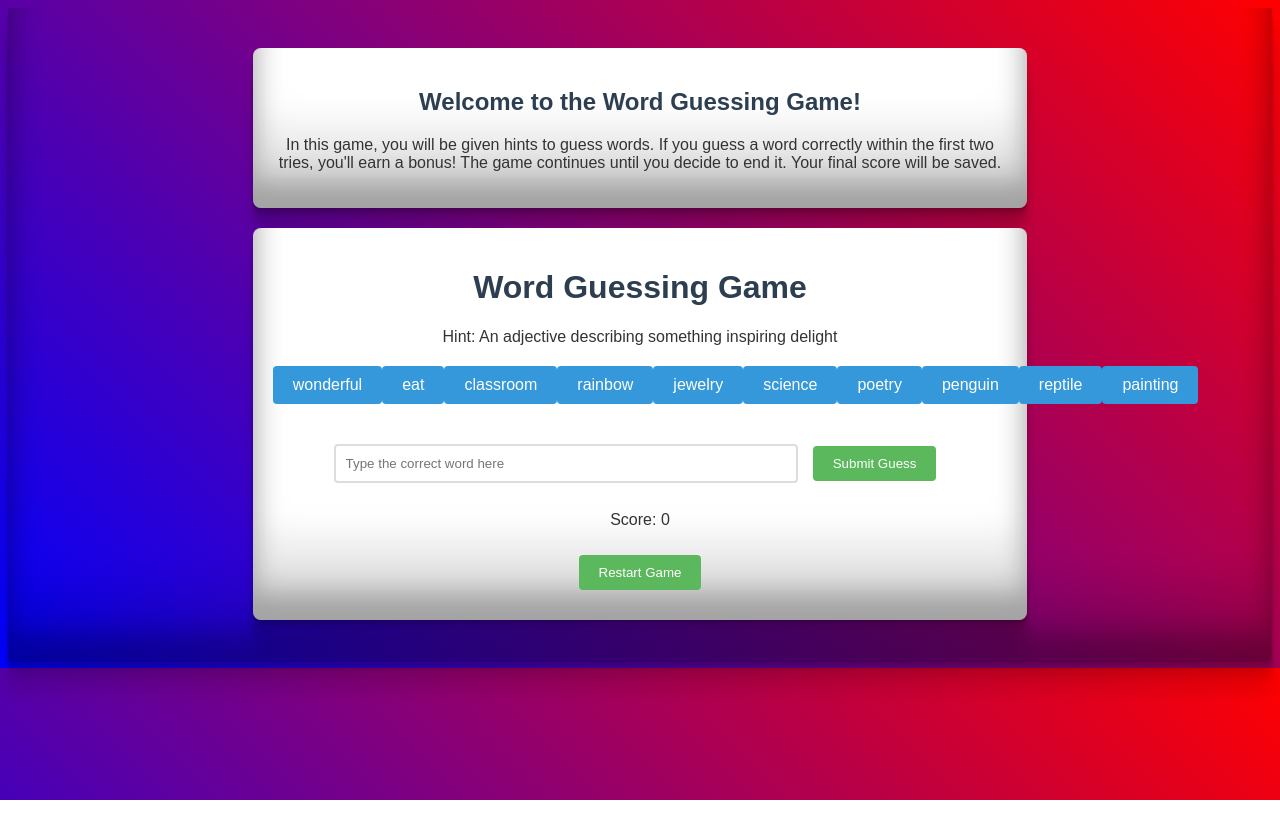
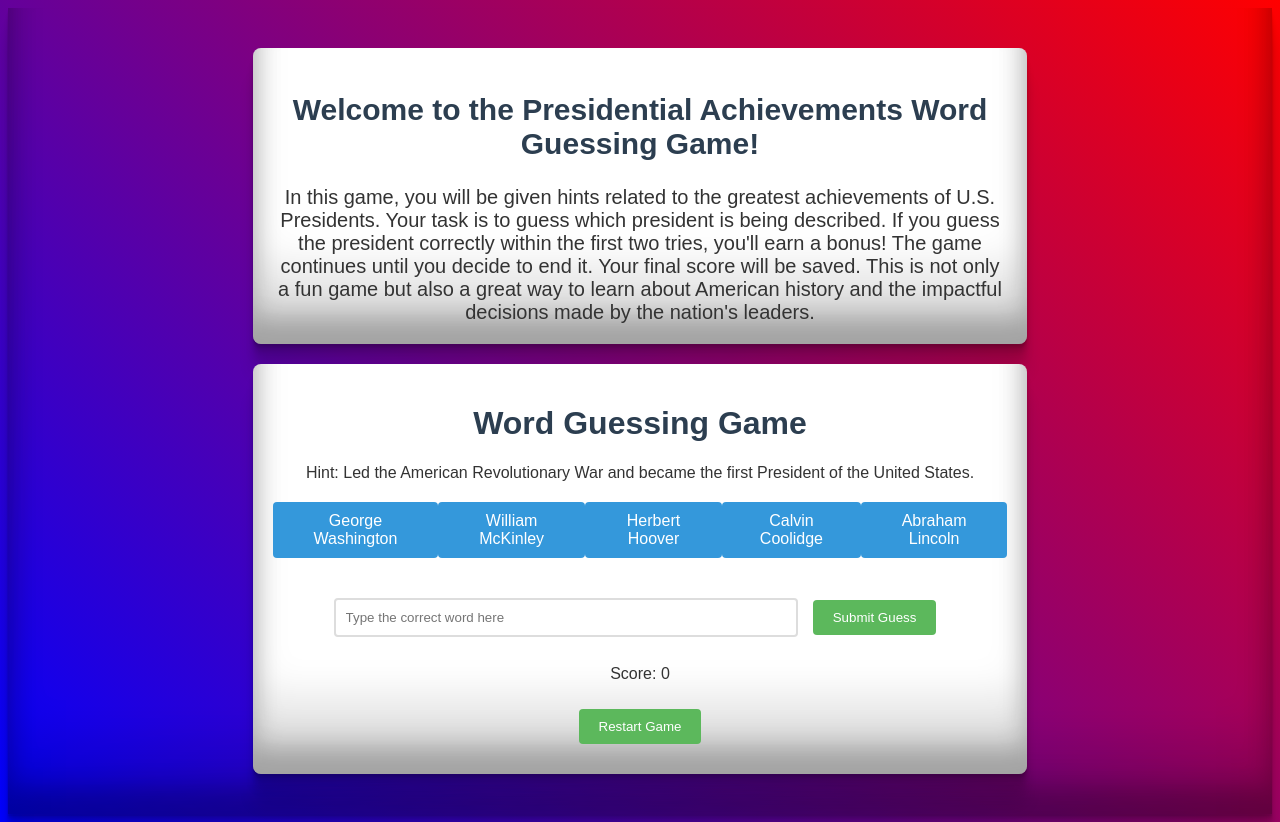
Before and after one commit to TiegoOuedraogo/President_Achievement, a plain HTML site: page index.html in a window 1280 px wide. Before the commit the page ends 800 px from the top, so only its background shows below. Drawn offline with Linux system fonts and the light colour scheme.

Commit message:
change words to presidents of the USA

```diff
--- a/index.html
+++ b/index.html
@@ -7,13 +7,11 @@
 </head>
 <body>
     <div id="introSection">
-        <h2>Welcome to the Word Guessing Game!</h2>
-        <p>In this game, you will be given hints to guess words.
-            If you guess a word correctly within the first two tries,
-            you'll earn a bonus! The game continues until you decide to end it.
-            Your final score will be saved.</p>
+        <h2>Welcome to the Presidential Achievements Word Guessing Game!</h2>
+        <div>In this game, you will be given hints related to the greatest achievements of U.S. Presidents.
+            Your task is to guess which president is being described. If you guess the president correctly within the first two tries, you'll earn a bonus! The game continues until you decide to end it. Your final score will be saved. This is not only a fun game but also a great way to learn about American history and the impactful decisions made by the nation's leaders.</div>
+    </div>
 
-    </div>
 
     <div id="gameContainer">
         <h1>Word Guessing Game</h1>
@@ -24,11 +22,7 @@
             <span id="word3">Word 3</span>
             <span id="word4">Word 4</span>
             <span id="word5">Word 5</span>
-            <span id="word6">Word 6</span>
-            <span id="word7">Word 7</span>
-            <span id="word8">Word 8</span>
-            <span id="word9">Word 9</span>
-            <span id="word10">Word 10</span>
+
 
         </div>
 
--- a/script.js
+++ b/script.js
@@ -1,183 +1,127 @@
 let wordList = [
   {
-      word: "wonderful",
-      hint: "An adjective describing something inspiring delight",
-    },
-    { word: "apple", hint: "A common fruit known for its round shape" },
-    { word: "classroom", hint: "A room where lessons are taught" },
-    { word: "rude boy", hint: "A term originating from Jamaican street culture" },
-    { word: "happy", hint: "A feeling of joy or pleasure" },
-    {
-      word: "forgiveness",
-      hint: "The action of pardoning someone for a mistake or wrongdoing",
-    },
-    { word: "college", hint: "An educational institution or establishment" },
-    {
-      word: "fired",
-      hint: "Losing one's job; often used in the phrase 'You're ___'",
+    "word": "George Washington",
+    "hint": "Led the American Revolutionary War and became the first President of the United States."
   },
   {
-      word: "world",
-      hint: "The earth, together with all of its countries and peoples",
+    "word": "Thomas Jefferson",
+    "hint": "Authored the Declaration of Independence and facilitated the Louisiana Purchase."
   },
   {
-      word: "space",
-      hint: "A vast, seemingly infinite area beyond Earth's atmosphere",
-    },
-    { word: "clown", hint: "A comic entertainer, especially one in a circus" },
-    { word: "love", hint: "An intense feeling of deep affection" },
-    { word: "eat", hint: "To put food into the mouth and chew and swallow it" },
-    { word: "mistake", hint: "An action or judgment that is misguided or wrong" },
-    {
-      word: "ocean",
-      hint: "A vast body of salt water that covers almost three-quarters of the earth's surface",
+    "word": "Abraham Lincoln",
+    "hint": "Preserved the Union during the Civil War and emancipated the slaves with the Emancipation Proclamation."
   },
   {
-      word: "mountain",
-      hint: "A large natural elevation of the earth's surface rising abruptly from the surrounding level",
+    "word": "Franklin D. Roosevelt",
+    "hint": "Led the United States through the Great Depression and World War II, introducing the New Deal."
   },
   {
-      word: "desert",
-      hint: "A barren area of landscape where little precipitation occurs",
+    "word": "John F. Kennedy",
+    "hint": "Famous for the Space Race and establishing the Peace Corps."
   },
   {
-      word: "forest",
-      hint: "A large area covered chiefly with trees and undergrowth",
+    "word": "Lyndon B. Johnson",
+    "hint": "Significant for his 'Great Society' social service programs and the Civil Rights Act."
   },
   {
-      word: "river",
-      hint: "A large natural stream of water flowing in a channel to the sea, a lake, or another river",
+    "word": "Ronald Reagan",
+    "hint": "Known for Reaganomics and ending the Cold War."
   },
   {
-      word: "volcano",
-      hint: "A mountain or hill, typically conical, having a crater or vent through which lava is erupted",
-    },
-    { word: "island", hint: "A piece of land surrounded by water" },
-    {
-      word: "glacier",
-      hint: "A slowly moving mass or river of ice formed by the accumulation and compaction of snow",
+    "word": "Barack Obama",
+    "hint": "First African American president, known for the Affordable Care Act."
   },
   {
-      word: "jungle",
-      hint: "Land covered with dense vegetation dominated by trees",
-    },
-    { word: "city", hint: "A large town" },
-    {
-      word: "village",
-      hint: "A group of houses and associated buildings, smaller than a town",
+    "word": "Jimmy Carter",
+    "hint": "Noted for his role in the Camp David Accords and post-presidency humanitarian work."
   },
   {
-      word: "eclipse",
-      hint: "An event in which the shadow of one celestial body falls on another",
+    "word": "Bill Clinton",
+    "hint": "Presided over the longest period of peacetime economic expansion."
   },
   {
-      word: "galaxy",
-      hint: "A system of millions or billions of stars, together with gas and dust, held together by gravitational attraction",
+    "word": "Richard Nixon",
+    "hint": "Opened diplomatic relations with China but resigned due to the Watergate scandal."
   },
   {
-      word: "universe",
-      hint: "All existing matter and space considered as a whole",
+    "word": "Dwight D. Eisenhower",
+    "hint": "Led the Allied Forces in World War II and initiated the Interstate Highway System."
   },
   {
-      word: "nature",
-      hint: "The phenomena of the physical world collectively, including plants, animals, and the landscape",
+    "word": "John Adams",
+    "hint": "A key figure in the American Revolution and the second President of the United States."
   },
   {
-      word: "animal",
-      hint: "A living organism that feeds on organic matter, typically having specialized sense organs and nervous system",
+    "word": "Woodrow Wilson",
+    "hint": "Created the League of Nations and won the Nobel Peace Prize."
   },
   {
-      word: "mammal",
-      hint: "A warm-blooded vertebrate animal distinguished by the possession of hair or fur",
+    "word": "Theodore Roosevelt",
+    "hint": "Known for his 'Big Stick' diplomacy and the Panama Canal."
   },
   {
-      word: "reptile",
-      hint: "A cold-blooded vertebrate of a class that includes snakes, lizards, crocodiles, and turtles",
+    "word": "Harry S. Truman",
+    "hint": "Ended World War II by ordering the use of atomic bombs and initiated the Marshall Plan."
   },
   {
-      word: "insect",
-      hint: "A small arthropod animal that has six legs and generally one or two pairs of wings",
+    "word": "George W. Bush",
+    "hint": "Led the country during the 9/11 attacks and initiated the Iraq War."
   },
   {
-      word: "bird",
-      hint: "A warm-blooded egg-laying vertebrate distinguished by the possession of feathers, wings, and a beak",
+    "word": "Andrew Jackson",
+    "hint": "Known for his role in the Indian Removal Act and founder of the Democratic Party."
   },
   {
-      word: "puzzle",
-      hint: "A game, toy, or problem designed to test ingenuity or knowledge",
+    "word": "Thomas Jefferson",
+    "hint": "Commissioned the Lewis and Clark Expedition."
   },
   {
-      word: "guitar",
-      hint: "A stringed musical instrument played with fingers or a plectrum",
+    "word": "Franklin D. Roosevelt",
+    "hint": "Established the Social Security Act."
   },
   {
-      word: "bicycle",
-      hint: "A vehicle with two wheels in tandem, propelled by pedals",
-    },
-    { word: "painting", hint: "A picture made with paint" },
-    {
-      word: "novel",
-      hint: "A long written story usually about imaginary characters and events",
+    "word": "Theodore Roosevelt",
+    "hint": "Known for his conservation efforts and the establishment of National Parks."
   },
   {
-      word: "poetry",
-      hint: "Literary work in which the expression of feelings and ideas is given intensity by the use of distinctive style and rhythm",
+    "word": "Herbert Hoover",
+    "hint": "Led major relief efforts in Europe during and after World War I."
   },
   {
-      word: "science",
-      hint: "The intellectual and practical activity encompassing the systematic study of the structure and behavior of the physical and natural world",
+    "word": "James K. Polk",
+    "hint": "Significant for the expansion of the U.S. territory through the Mexican-American War."
   },
   {
-      word: "robot",
-      hint: "A machine capable of carrying out a complex series of actions automatically",
+    "word": "Thomas Jefferson",
+    "hint": "Founder of the University of Virginia."
   },
   {
-      word: "piano",
-      hint: "A large keyboard musical instrument with a wooden case enclosing a soundboard and metal strings",
+    "word": "William McKinley",
+    "hint": "Led the nation to victory in the Spanish-American War and supported the Gold Standard Act."
   },
   {
-      word: "rocket",
-      hint: "A cylindrical projectile that can be propelled to a great height or distance by the combustion of its contents",
+    "word": "John F. Kennedy",
+    "hint": "Initiated the Apollo program aiming to land a man on the moon."
   },
   {
-      word: "jewelry",
-      hint: "Personal ornaments, such as necklaces, rings, or bracelets, made from precious metals and stones",
+    "word": "Gerald Ford",
+    "hint": "Known for his controversial pardon of Richard Nixon."
   },
   {
-      word: "camera",
-      hint: "A device for recording visual images in the form of photographs, film, or video",
+    "word": "Calvin Coolidge",
+    "hint": "Known for his laissez-faire approach to the booming economy of the 1920s."
   },
   {
-      word: "balloon",
-      hint: "A flexible bag that can be inflated with a gas, such as helium, hydrogen, nitrous oxide, oxygen, or air",
+    "word": "James Monroe",
+    "hint": "Famous for the Monroe Doctrine, opposing European colonialism in the Americas."
   },
   {
-      word: "festival",
-      hint: "A day or period of celebration, typically for religious reasons",
+    "word": "Ulysses S. Grant",
+    "hint": "Led the Union Army to victory in the Civil War and supported Reconstruction."
   },
   {
-      word: "mirror",
-      hint: "A reflective surface, now typically of glass coated with a metal amalgam, that reflects a clear image",
-    },
-    {
-      word: "penguin",
-      hint: "A large flightless seabird of the southern hemisphere, with black upper parts and white underparts",
-    },
-    {
-      word: "volleyball",
-      hint: "A game in which two teams hit an inflated ball over a high net using their hands",
-    },
-    {
-      word: "kangaroo",
-      hint: "A large plant-eating marsupial with powerful hind legs for leaping, native to Australia",
-    },
-    {
-      word: "library",
-      hint: "A building or room containing collections of books, periodicals, and sometimes films and recorded music",
-    },
-    {
-      word: "rainbow",
-      hint: "An arch of colors formed in the sky in certain circumstances, caused by the refraction and dispersion of the sun's light",
+    "word": "James Madison",
+    "hint": "Father of the Constitution and the Bill of Rights."
   },
 ];
 
@@ -229,7 +173,7 @@ function generateWordOptions(correctWord, wordList) {
   let options = new Set([correctWord]);
   let tempWordList = [...wordList]; // Create a copy of wordList
 
-  while (options.size < 10 && tempWordList.length > 0) {
+  while (options.size < 5 && tempWordList.length > 0) {
     let randomIndex = Math.floor(Math.random() * tempWordList.length);
     let randomWord = tempWordList[randomIndex].word;
 
--- a/styles.css
+++ b/styles.css
@@ -16,6 +16,11 @@ body {
     background-color: #fff;
     box-shadow: rgba(0, 0, 0, 0.17) 0px -23px 25px 0px inset, rgba(0, 0, 0, 0.15) 0px -36px 30px 0px inset, rgba(0, 0, 0, 0.1) 0px -79px 40px 0px inset, rgba(0, 0, 0, 0.06) 0px 2px 1px, rgba(0, 0, 0, 0.09) 0px 4px 2px, rgba(0, 0, 0, 0.09) 0px 8px 4px, rgba(0, 0, 0, 0.09) 0px 16px 8px, rgba(0, 0, 0, 0.09) 0px 32px 16px;
 }
+#introSection, article{
+    text-align: center;
+    font-size: 20px;
+}
+
 h1, h2 {
     color: #2c3e50;
 }
```
Lines whose indentation alone changed are shown as unchanged.
